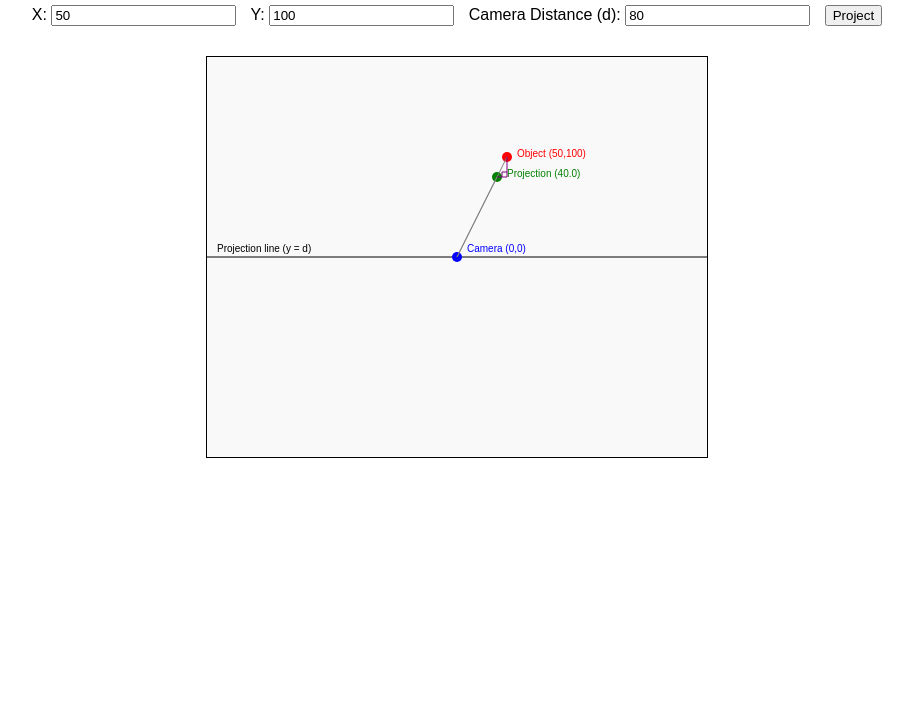
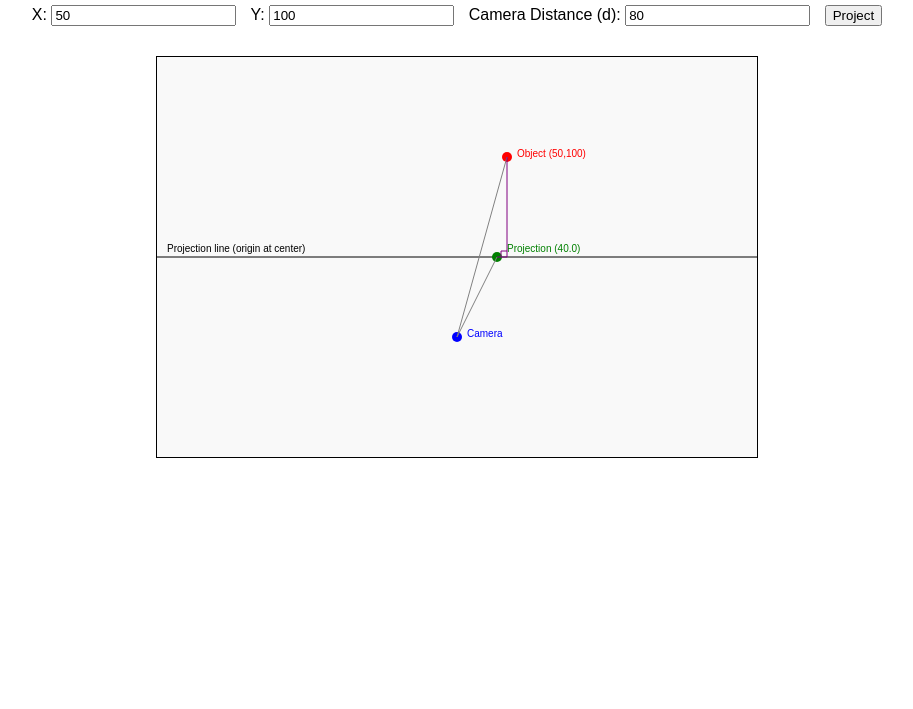
Before and after one commit to Raven-504/Raven-504.github.io, a plain HTML site: page thing/index.html in a window 1280 px wide. Shown: the part 91-800 px from the top of the page, without its empty margins (183-1096 px from the left). Drawn offline with Linux system fonts and the light colour scheme.

Commit message:
Update index.html

```diff
--- a/thing/index.html
+++ b/thing/index.html
@@ -25,7 +25,7 @@
   </style>
 </head>
 <body>
-  <h2>2D to 1D Projection Demo</h2>
+  <h2>2D → 1D Projection Demo</h2>
 
   <div class="controls">
     <label>X: <input type="number" id="xInput" value="50"></label>
@@ -34,7 +34,7 @@
     <button onclick="draw()">Project</button>
   </div>
 
-  <canvas id="canvas" width="500" height="400"></canvas>
+  <canvas id="canvas" width="600" height="400"></canvas>
 
   <script>
     const canvas = document.getElementById('canvas');
@@ -51,44 +51,43 @@
 
       ctx.clearRect(0, 0, canvas.width, canvas.height);
 
-      // Center of canvas
       const centerX = canvas.width / 2;
-      const baseY = canvas.height / 2; // projection line passes through here
+      const projLineY = canvas.height / 2; // projection line across middle
 
-      // Draw projection line (y = d)
+      // Draw projection line (x-axis)
       ctx.strokeStyle = "black";
       ctx.beginPath();
-      ctx.moveTo(0, baseY);
-      ctx.lineTo(canvas.width, baseY);
+      ctx.moveTo(0, projLineY);
+      ctx.lineTo(canvas.width, projLineY);
       ctx.stroke();
-      ctx.fillText("Projection line (y = d)", 10, baseY - 5);
+      ctx.fillText("Projection line (origin at center)", 10, projLineY - 5);
 
-      // Camera is at origin relative to projection line
+      // Camera position (below projection line)
       const camX = centerX;
-      const camY = baseY;
+      const camY = projLineY + d;
       ctx.fillStyle = "blue";
       ctx.beginPath();
       ctx.arc(camX, camY, 5, 0, Math.PI * 2);
       ctx.fill();
-      ctx.fillText("Camera (0,0)", camX + 10, camY - 5);
+      ctx.fillText("Camera", camX + 10, camY);
 
-      // Object coordinates in canvas space
+      // Object coordinates (above projection line)
       const objX = centerX + x;
-      const objY = baseY - y;
+      const objY = projLineY - y;
       ctx.fillStyle = "red";
       ctx.beginPath();
       ctx.arc(objX, objY, 5, 0, Math.PI * 2);
       ctx.fill();
       ctx.fillText(`Object (${x},${y})`, objX + 10, objY);
 
-      // Projection on line
+      // Projection onto line
       const projX = centerX + project(x, y, d);
-      const projY = baseY - d;
+      const projY = projLineY;
       ctx.fillStyle = "green";
       ctx.beginPath();
       ctx.arc(projX, projY, 5, 0, Math.PI * 2);
       ctx.fill();
-      ctx.fillText(`Projection (${(projX - centerX).toFixed(1)})`, projX + 10, projY);
+      ctx.fillText(`Projection (${(projX - centerX).toFixed(1)})`, projX + 10, projY - 5);
 
       // Line from camera to object
       ctx.strokeStyle = "gray";
@@ -103,7 +102,7 @@
       ctx.lineTo(projX, projY);
       ctx.stroke();
 
-      // Right angle triangle: vertical and horizontal lines
+      // Right-angle triangle (object → vertical drop → projection)
       ctx.strokeStyle = "purple";
       ctx.beginPath();
       ctx.moveTo(objX, objY);
@@ -111,12 +110,11 @@
       ctx.lineTo(projX, projY);
       ctx.stroke();
 
-      // Mark the right angle
-      ctx.strokeStyle = "purple";
+      // Right angle marker
       ctx.beginPath();
-      ctx.moveTo(objX - 5, projY);
-      ctx.lineTo(objX - 5, projY - 5);
-      ctx.lineTo(objX, projY - 5);
+      ctx.moveTo(objX - 6, projY);
+      ctx.lineTo(objX - 6, projY - 6);
+      ctx.lineTo(objX, projY - 6);
       ctx.stroke();
     }
 
```
